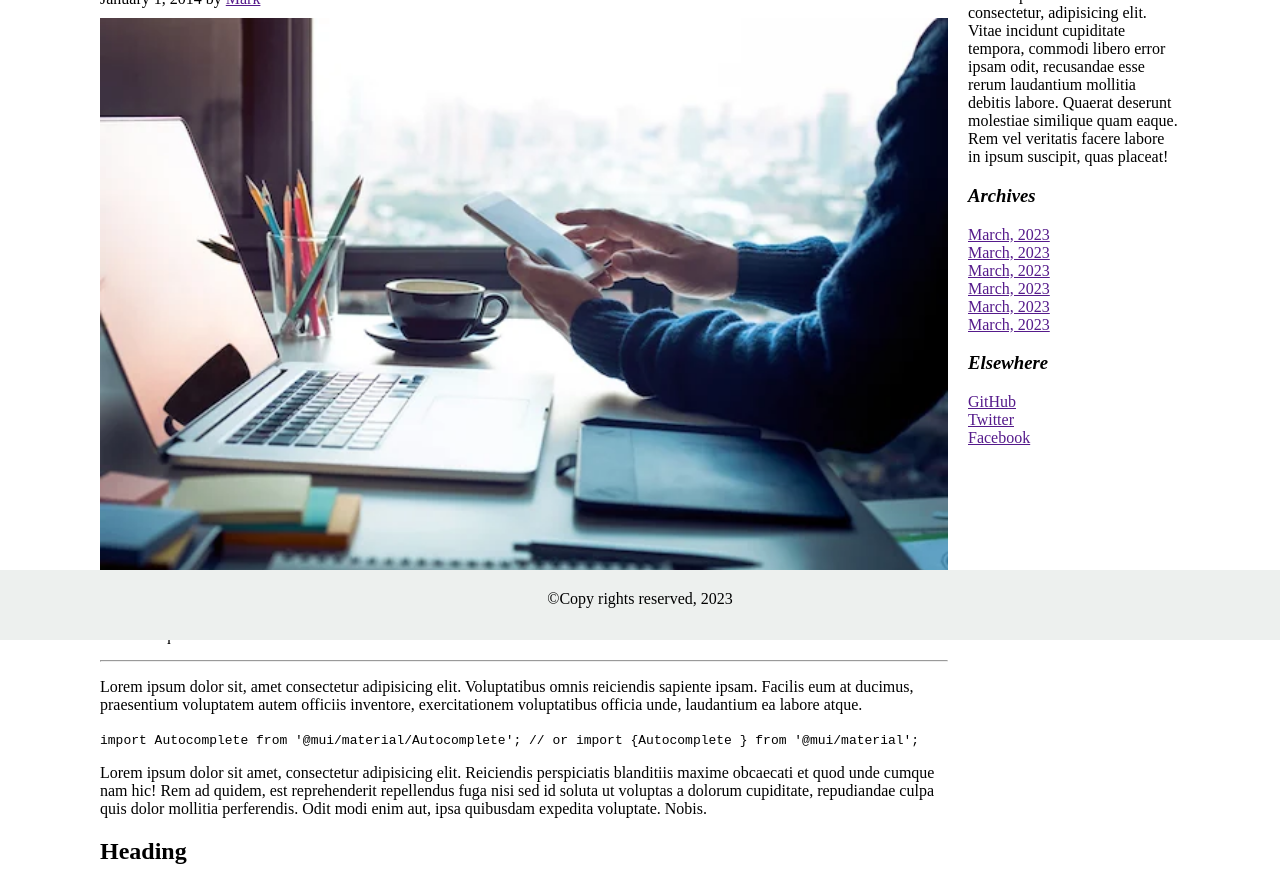
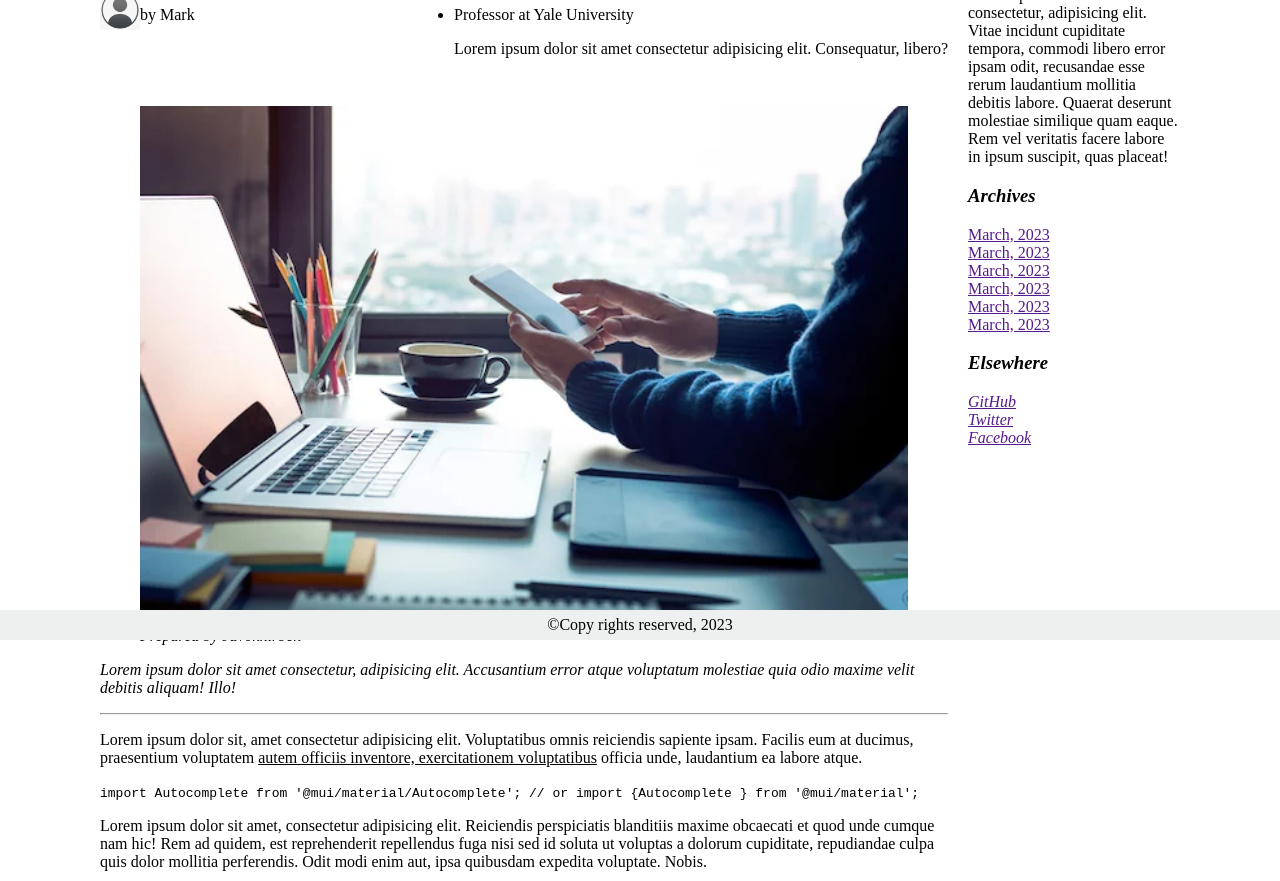
Before and after one commit to JavokhirbekMirzaakbarov/Udacity, a plain HTML site: page Personal Blog Website/blog.html in a window 1280 px wide. Shown: the part 160-1041 px from the top of the page. Drawn offline with Linux system fonts and the light colour scheme.

Commit message:
fix issues

```diff
--- a/Personal Blog Website/blog.html
+++ b/Personal Blog Website/blog.html
@@ -16,20 +16,38 @@
     <div class="blog-wrapper">
       <main>
         <h1>Sample blog post</h1>
-        <section>January 1, 2014 by <a href="">Mark</a></section>
+        <section class="author-info">
+          <div class="author-name">
+            <img class="avatar" src="./images/avatar.png" alt="avatar" />
+            <p>by Mark</p>
+          </div>
+          <ul>
+            <li>Professor at Yale University</li>
+            <p>
+              Lorem ipsum dolor sit amet consectetur adipisicing elit.
+              Consequatur, libero?
+            </p>
+          </ul>
+        </section>
         <div class="image-wrapper">
-          <img src="./images/blog-image.webp" alt="blog" />
+          <figure>
+            <img src="./images/blog-image.webp" alt="blog" />
+            <figcaption>Prepared by Javokhirbek</figcaption>
+          </figure>
         </div>
         <p>
-          Lorem ipsum dolor sit amet consectetur, adipisicing elit. Accusantium
-          error atque voluptatum molestiae quia odio maxime velit debitis
-          aliquam! Illo!
+          <i
+            >Lorem ipsum dolor sit amet consectetur, adipisicing elit.
+            Accusantium error atque voluptatum molestiae quia odio maxime velit
+            debitis aliquam! Illo!</i
+          >
         </p>
         <hr />
         <p>
           Lorem ipsum dolor sit, amet consectetur adipisicing elit. Voluptatibus
           omnis reiciendis sapiente ipsam. Facilis eum at ducimus, praesentium
-          voluptatem autem officiis inventore, exercitationem voluptatibus
+          voluptatem
+          <u>autem officiis inventore, exercitationem voluptatibus</u>
           officia unde, laudantium ea labore atque.
         </p>
         <code>
@@ -67,10 +85,12 @@
           <li>List item</li>
         </ul>
         <p>
-          Lorem ipsum dolor sit amet consectetur adipisicing elit. Laboriosam
-          sapiente vel a, dolore iure expedita dolor impedit ducimus nostrum
-          reprehenderit veniam libero, vero omnis odio. Corrupti quod atque
-          reiciendis quisquam.
+          <q
+            >Lorem ipsum dolor sit amet consectetur adipisicing elit. Laboriosam
+            sapiente vel a, dolore iure expedita dolor impedit ducimus nostrum
+            reprehenderit veniam libero, vero omnis odio. Corrupti quod atque
+            reiciendis quisquam.</q
+          >
         </p>
         <ol>
           <li>List item</li>
@@ -109,9 +129,15 @@
         <section>
           <h3>Elsewhere</h3>
           <ol>
-            <li><a href="">GitHub</a></li>
-            <li><a href="">Twitter</a></li>
-            <li><a href="">Facebook</a></li>
+            <li>
+              <a href=""><i>GitHub</i></a>
+            </li>
+            <li>
+              <a href=""><i>Twitter</i></a>
+            </li>
+            <li>
+              <a href=""><i>Facebook</i></a>
+            </li>
           </ol>
         </section>
       </aside>
--- a/Personal Blog Website/style/blog.css
+++ b/Personal Blog Website/style/blog.css
@@ -22,13 +22,31 @@ aside ul {
 }
 
 .image-wrapper {
-  /* width: 100%; */
   margin: 10px 0px;
+}
+
+.image-wrapper figcaption {
+  font-style: italic;
 }
 
 img {
   width: 100%;
   object-fit: cover;
+}
+
+.author-info {
+  display: flex;
+  justify-content: space-between;
+  flex-wrap: wrap;
+}
+
+.author-info .avatar {
+  width: 40px;
+  height: 40px;
+}
+
+.author-name {
+  display: flex;
 }
 
 @media screen and (max-width: 900px) {
--- a/Personal Blog Website/style/index.css
+++ b/Personal Blog Website/style/index.css
@@ -24,8 +24,9 @@ footer {
   background-color: var(--primary-bg-color);
   position: fixed;
   bottom: 0px;
-  text-align: center;
-  padding: 20px 0px;
+  display: flex;
+  justify-content: center;
+  align-items: center;
 }
 
 .blog-cards {
@@ -43,7 +44,7 @@ main {
   min-width: var(--card-width);
   margin: 10px;
   border: 2px solid var(--primary-bg-color);
-  box-shadow: 5px 5px 5px var(--primary-bg-color);
+  box-shadow: 5px 5px 5px var(--card-shadow-color);
   border-radius: 5px;
   padding: 25px 15px;
   display: flex;
@@ -51,6 +52,10 @@ main {
   justify-content: space-between;
 }
 
+.card-topic {
+  color: var(--card-topic-color);
+}
+
 .card h2 {
   margin-bottom: 5px;
   margin-top: 10px;
--- a/Personal Blog Website/style/variables.css
+++ b/Personal Blog Website/style/variables.css
@@ -1,6 +1,8 @@
 :root {
   /* Colors */
   --primary-bg-color: #edf0ee;
+  --card-topic-color: yellowgreen;
+  --card-shadow-color: #eee;
 
   /* Breakpoints */
   --card-width: 30%;
```
Also changed, not shown: Personal Blog Website/index.html (+12 -12 lines), Personal Blog Website/images/avatar.png (added).
